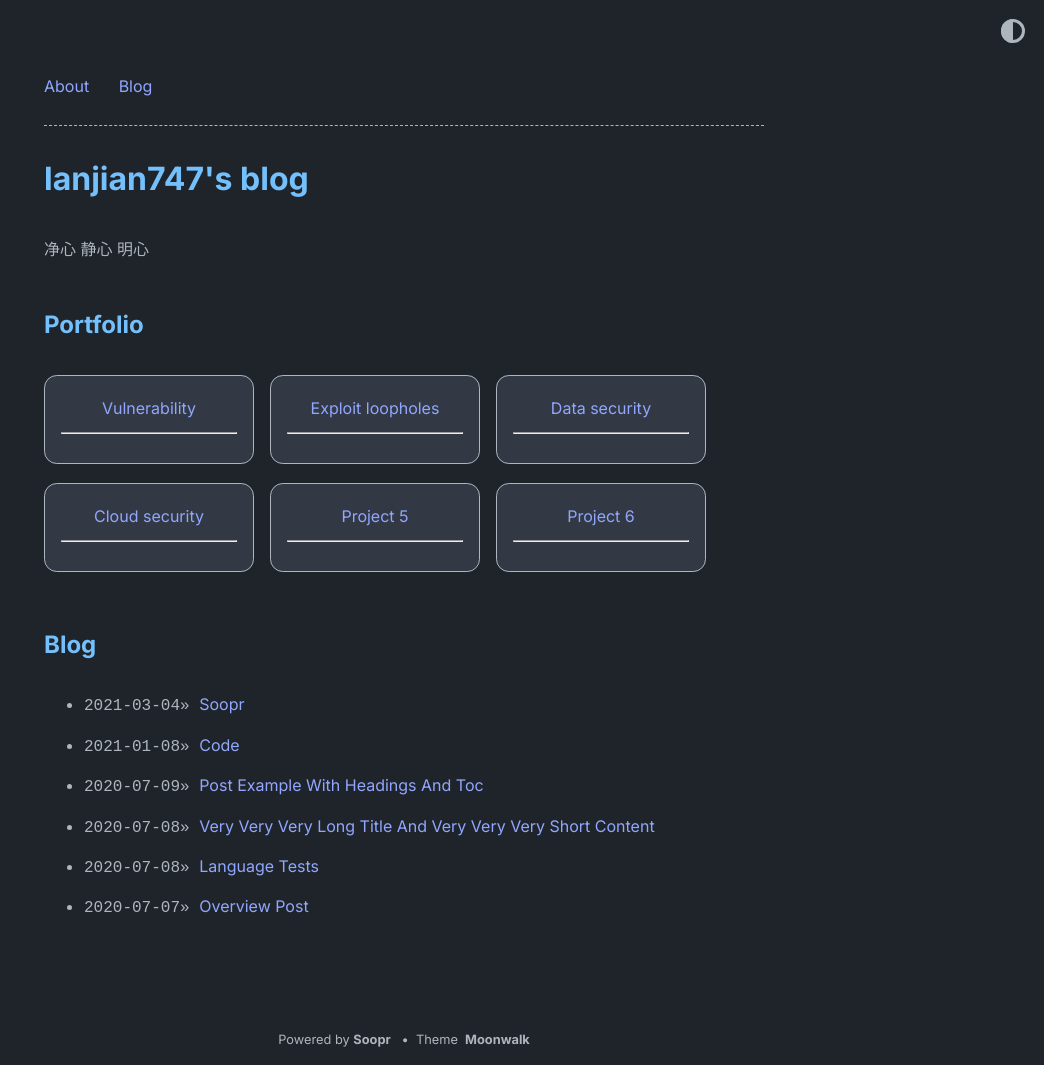
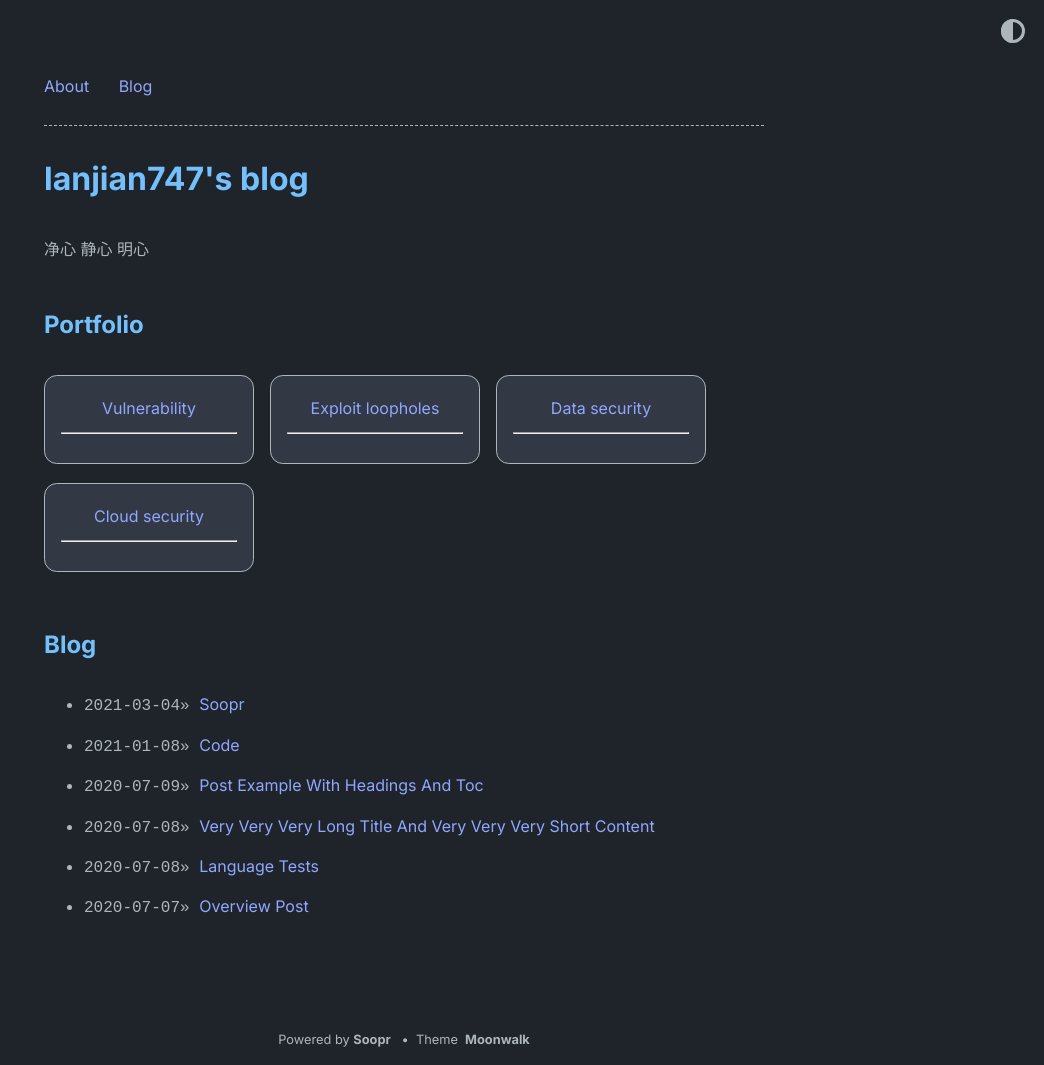
Before and after one commit to lanjian747/lanjian747.github.io, a Jekyll site: the page built from index.md, in a window 1280 px wide. Shown: the whole page, without its empty margins (236-1280 px from the left). Built offline with Jekyll 4.4.1, drawn with Linux system fonts in a browser that asks for light colours.

Commit message:
Update home.yml

```diff
--- a/_data/home.yml
+++ b/_data/home.yml
@@ -21,12 +21,6 @@ project_entries:
   - title: Cloud security
     url: overview-post
     desc:
-
-  - title: Project 5
-    url: overview-post
-
-  - title: Project 6
-    url: overview-post
 
 old_project_entries:
   - title: Soopr
```
